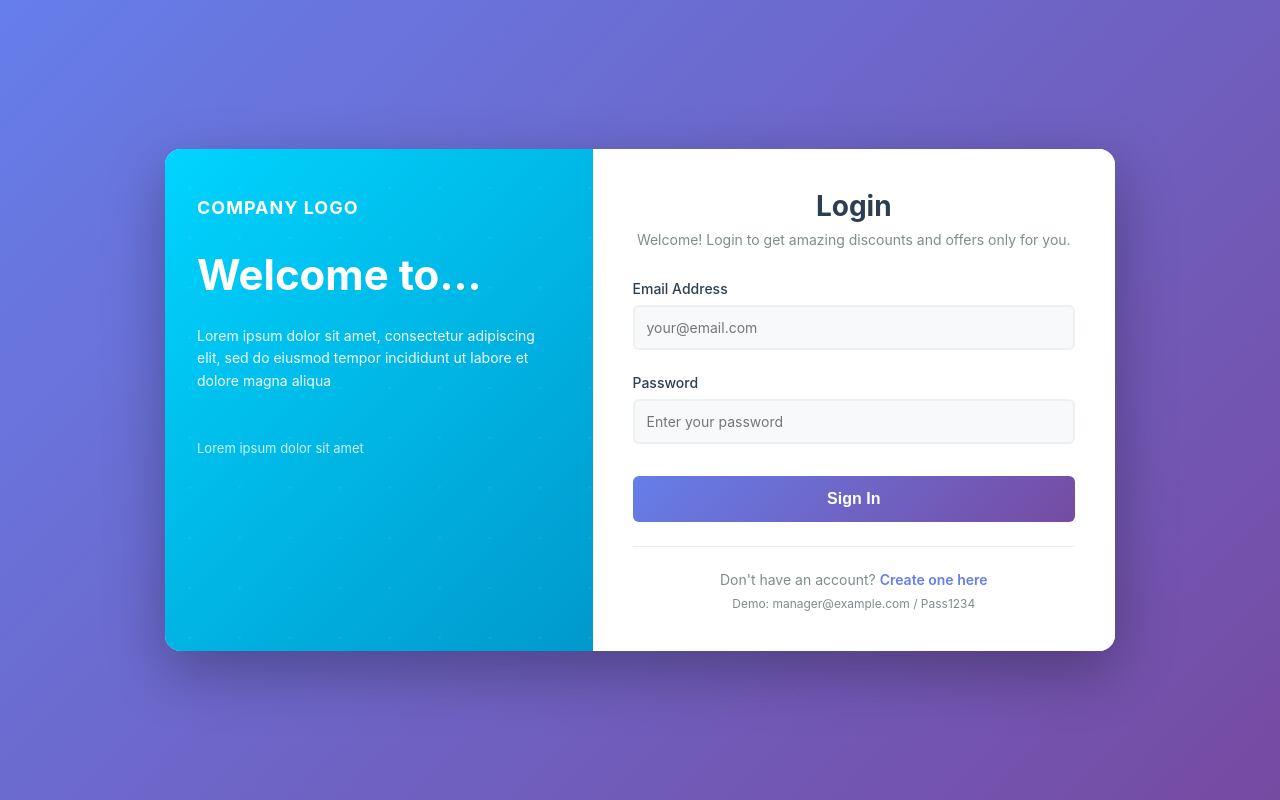
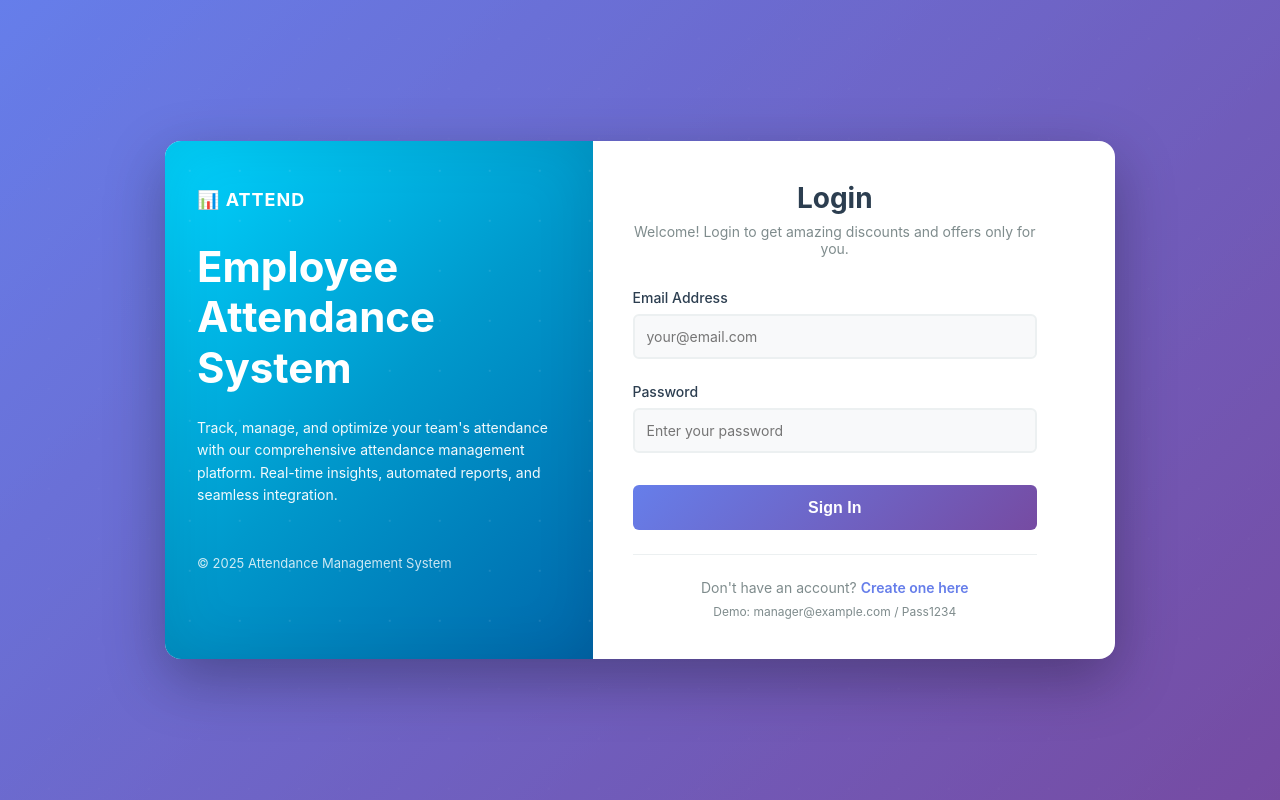
Before and after one commit to nageswara-reddy2005/Employ_attendance-Frontend, a React (Create React App) app: page /login in a window 1280 px wide. Built offline with nearby package versions, Linux system fonts and the light colour scheme; no server answers.

Commit message:
Improvements: Updated login/signup content, fixed apply filters functionality, improved table styling, fixed select dropdown visibility, enhanced calendar colors

```diff
--- a/src/pages/AllAttendance.jsx
+++ b/src/pages/AllAttendance.jsx
@@ -31,10 +31,10 @@ const AllAttendance = () => {
   useEffect(() => {
     fetchAttendance(filters);
     // eslint-disable-next-line react-hooks/exhaustive-deps
-  }, [page]);
+  }, [page, filters]);
 
   useEffect(() => {
-    fetchAttendance(filters);
+    setTempFilters(filters);
     // eslint-disable-next-line react-hooks/exhaustive-deps
   }, []);
 
--- a/src/pages/Login.css
+++ b/src/pages/Login.css
@@ -76,7 +76,7 @@
 }
 
 .login-left-panel {
-  background: linear-gradient(135deg, #00d4ff 0%, #0099cc 100%);
+  background: linear-gradient(135deg, #00d4ff 0%, #0099cc 50%, #0066aa 100%);
   padding: 3rem 2rem;
   width: 45%;
   display: flex;
@@ -85,6 +85,7 @@
   color: white;
   position: relative;
   overflow: hidden;
+  box-shadow: inset 0 0 60px rgba(0, 0, 0, 0.1);
 }
 
 .login-left-panel::before {
@@ -134,7 +135,7 @@
 .login-card {
   background: white;
   padding: 2.5rem;
-  width: 55%;
+  width: 51%;
   display: flex;
   flex-direction: column;
   justify-content: center;
--- a/src/pages/Login.jsx
+++ b/src/pages/Login.jsx
@@ -68,10 +68,10 @@ const Login = () => {
       <div className="login-wrapper">
         <div className="login-left-panel">
           <div className="login-left-content">
-            <h2 className="login-company-logo">COMPANY LOGO</h2>
-            <h1 className="login-welcome-title">Welcome to...</h1>
-            <p className="login-welcome-text">Lorem ipsum dolor sit amet, consectetur adipiscing elit, sed do eiusmod tempor incididunt ut labore et dolore magna aliqua</p>
-            <p className="login-footer-text">Lorem ipsum dolor sit amet</p>
+            <h2 className="login-company-logo">📊 ATTEND</h2>
+            <h1 className="login-welcome-title">Employee Attendance System</h1>
+            <p className="login-welcome-text">Track, manage, and optimize your team's attendance with our comprehensive attendance management platform. Real-time insights, automated reports, and seamless integration.</p>
+            <p className="login-footer-text">© 2025 Attendance Management System</p>
           </div>
         </div>
         <div className="login-card">
--- a/src/pages/PremiumManagerPages.css
+++ b/src/pages/PremiumManagerPages.css
@@ -139,14 +139,16 @@
 }
 
 .premium-manager-pages-table tbody tr {
-  background: rgba(0, 0, 0, 0.2);
+  background: rgba(30, 60, 114, 0.4);
   transition: all 0.3s ease;
   cursor: pointer;
+  border-radius: 8px;
 }
 
 .premium-manager-pages-table tbody tr:hover {
-  background: rgba(0, 0, 0, 0.3);
+  background: rgba(30, 60, 114, 0.6);
   transform: translateX(5px);
+  box-shadow: 0 4px 12px rgba(0, 0, 0, 0.3);
 }
 
 .premium-manager-pages-table td {
@@ -272,6 +274,17 @@
   border-color: #667eea;
 }
 
+.premium-manager-pages-filter-input option {
+  background: #1e3c72;
+  color: white;
+  padding: 8px;
+}
+
+.premium-manager-pages-filter-input option:checked {
+  background: linear-gradient(#667eea, #667eea);
+  color: white;
+}
+
 .premium-manager-pages-filter-btn {
   padding: 12px 20px;
   background: rgba(255, 255, 255, 0.15);
--- a/src/pages/Register.css
+++ b/src/pages/Register.css
@@ -56,7 +56,7 @@
 }
 
 .register-left-panel {
-  background: linear-gradient(135deg, #00d4ff 0%, #0099cc 100%);
+  background: linear-gradient(135deg, #00d4ff 0%, #0099cc 50%, #0066aa 100%);
   padding: 3rem 2rem;
   width: 45%;
   display: flex;
@@ -65,6 +65,7 @@
   color: white;
   position: relative;
   overflow: hidden;
+  box-shadow: inset 0 0 60px rgba(0, 0, 0, 0.1);
 }
 
 .register-left-panel::before {
--- a/src/pages/Register.jsx
+++ b/src/pages/Register.jsx
@@ -98,10 +98,10 @@ const Register = () => {
       <div className="register-wrapper">
         <div className="register-left-panel">
           <div className="register-left-content">
-            <h2 className="register-company-logo">COMPANY LOGO</h2>
-            <h1 className="register-welcome-title">Welcome to...</h1>
-            <p className="register-welcome-text">Lorem ipsum dolor sit amet, consectetur adipiscing elit, sed do eiusmod tempor incididunt ut labore et dolore magna aliqua</p>
-            <p className="register-footer-text">Lorem ipsum dolor sit amet</p>
+            <h2 className="register-company-logo">📊 ATTEND</h2>
+            <h1 className="register-welcome-title">Join Our Platform</h1>
+            <p className="register-welcome-text">Create your account and start managing attendance efficiently. Get instant access to attendance tracking, reporting, and team management features.</p>
+            <p className="register-footer-text">© 2025 Attendance Management System</p>
           </div>
         </div>
         <div className="register-card">
```
